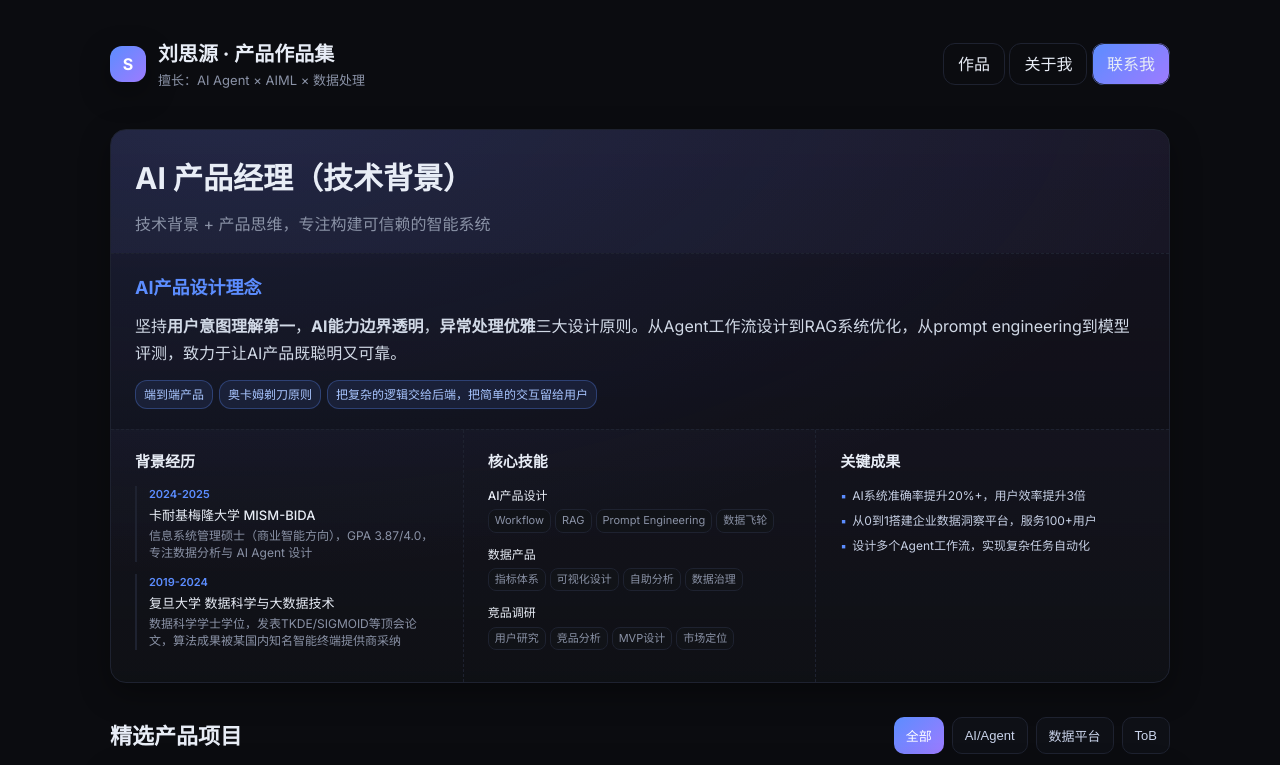
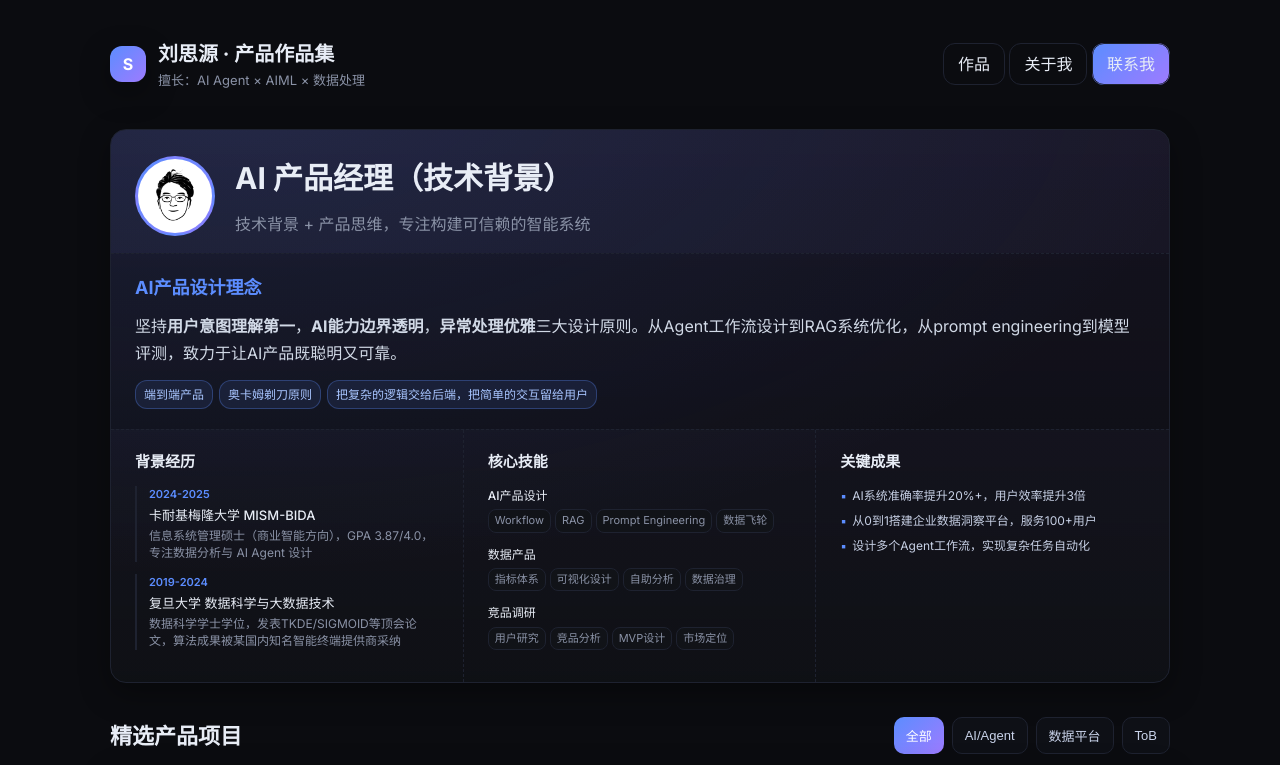
Before and after one commit to story000/profile, a website: page index.html in a window 1280 px wide. Shown: the top 765 px of the page. Drawn offline with Linux system fonts and the light colour scheme.

Commit message:
update avatar

```diff
--- a/index.html
+++ b/index.html
@@ -35,9 +35,19 @@
     .btn.primary{background:linear-gradient(135deg,var(--brand),var(--brand-2)); border:none; color:#fff}
     .hero{margin:18px 0 26px; border:1px solid var(--border); background: radial-gradient(1000px 500px at 10% -10%, rgba(92,141,255,.15), transparent),
            linear-gradient(180deg, rgba(157,123,255,.1), rgba(17,19,24,.6)); border-radius:16px; box-shadow:var(--shadow); overflow:hidden}
-    .hero-header{padding:24px 24px 16px}
+    .hero-header{padding:24px 24px 16px; display:flex; align-items:center; gap:20px}
+    .avatar-container{flex-shrink:0}
+    .avatar{width:80px; height:80px; border-radius:50%; border:3px solid rgba(92,141,255,.3); object-fit:cover; background:linear-gradient(135deg,var(--brand),var(--brand-2))}
+    .avatar-placeholder{width:80px; height:80px; border-radius:50%; border:3px solid rgba(92,141,255,.3); background:linear-gradient(135deg,var(--brand),var(--brand-2)); display:flex; align-items:center; justify-content:center; color:white; font-size:32px; font-weight:700}
+    .hero-info{flex:1}
     .hero h1{margin:0 0 6px; font-size:30px}
     .hero .tagline{margin:10px 0 0; color:var(--muted); font-size:16px}
+
+    @media (max-width:640px){
+      .hero-header{flex-direction:column; text-align:center; gap:16px}
+      .avatar, .avatar-placeholder{width:100px; height:100px}
+      .hero h1{font-size:26px}
+    }
 
     .philosophy{padding:20px 24px; border-top:1px dashed var(--border); background:rgba(0,0,0,.2)}
     .philosophy h3{margin:0 0 10px; font-size:18px; color:var(--brand)}
@@ -134,8 +144,14 @@
     <!-- 个人简介 / Hero -->
     <header class="hero" id="about">
       <div class="hero-header">
-        <h1 id="hero-title">AI 产品经理（技术背景）</h1>
-        <p class="tagline" id="hero-tagline">技术背景 + 产品思维，专注构建可信赖的智能系统</p>
+        <div class="avatar-container">
+          <img id="avatar-image" class="avatar" src="./avatar.jpg" alt="头像" style="display:none" onerror="this.style.display='none'; document.getElementById('avatar-placeholder').style.display='flex'">
+          <div id="avatar-placeholder" class="avatar-placeholder">S</div>
+        </div>
+        <div class="hero-info">
+          <h1 id="hero-title">AI 产品经理（技术背景）</h1>
+          <p class="tagline" id="hero-tagline">技术背景 + 产品思维，专注构建可信赖的智能系统</p>
+        </div>
       </div>
 
       <div class="philosophy" id="philosophy-section">
@@ -206,6 +222,24 @@
       document.getElementById('hero-title').textContent = profile.title;
       document.getElementById('hero-tagline').textContent = profile.tagline;
       document.getElementById('contact-btn').href = `mailto:${navigation.contact_email}`;
+
+      // Handle avatar
+      const avatarImage = document.getElementById('avatar-image');
+      const avatarPlaceholder = document.getElementById('avatar-placeholder');
+
+      // Try to load avatar image
+      const img = new Image();
+      img.onload = function() {
+        avatarImage.src = './avatar.jpg';
+        avatarImage.style.display = 'block';
+        avatarPlaceholder.style.display = 'none';
+      };
+      img.onerror = function() {
+        avatarImage.style.display = 'none';
+        avatarPlaceholder.style.display = 'flex';
+        avatarPlaceholder.textContent = profile.logo;
+      };
+      img.src = './avatar.jpg';
 
       // Render philosophy
       const philosophySection = document.getElementById('philosophy-section');
```
Also changed, not shown: README.md, avatar.jpg (added).
